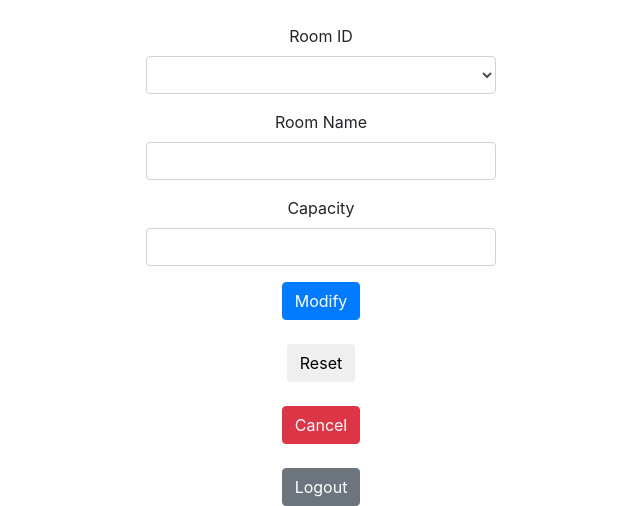
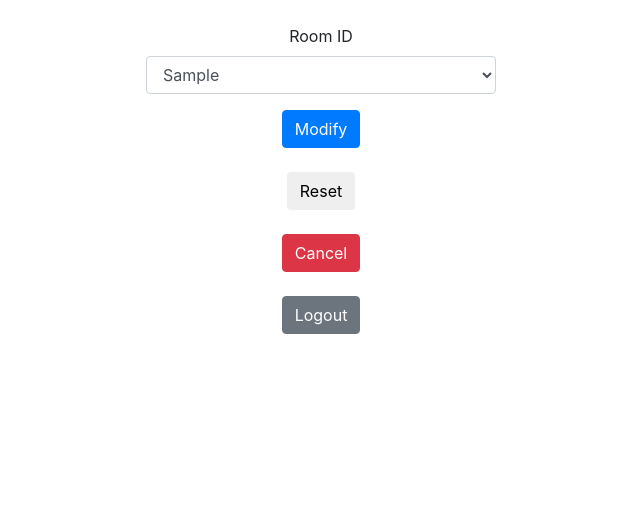
Before and after one commit to MarshallMathers/SoftwareEngineering-Red, a PHP site: page /room/modifyRoom.php in a window 1280 px wide. Shown: the top 506 px of the page, without its empty margins (319-959 px from the left). Run offline with PHP 8.4, Linux system fonts and the light colour scheme; tables that the repository leaves empty or names only in its code hold one stand-in row (values such as "Sample post"); lists and menus that the app fills with data are empty.

Commit message:
Update modifyRoom.php

```diff
--- a/admin/room/modifyRoom.php
+++ b/admin/room/modifyRoom.php
@@ -1,3 +1,16 @@
+<?php
+include '../../dbconfig.php';
+
+$sql = "SELECT RoomID, Room FROM rooms";
+$result = mysqli_query($link,$sql);
+
+if (!$result) {
+    printf("Error: %s\n", mysqli_error($link));
+    exit();
+}
+
+mysqli_close($link);
+?>
 <!DOCTYPE html>
 <html lang="en">
 
@@ -14,18 +27,16 @@
             <div class="col-sm-4"></div>
             <div class="col-sm-4 text-center">
                 <br />
-                <form action="<?php echo $_SERVER['PHP_SELF']; ?>" method="post">
+                <form action="updateRoom.php" method="post">
                     <div class="form-group">
                         <label>Room ID</label>
-                        <select id="room_ID" name="room_ID" class="form-control"></select>
-                    </div>
-                    <div class="form-group">
-                        <label>Room Name</label>
-                        <input type="text" id="room_name" name="room_name" class="form-control" />
-                    </div>
-                    <div class="form-group">
-                        <label>Capacity</label>
-                        <input type="number" id="capacity" name="capacity" min="0" class="form-control" />
+                        <select id="room_ID" name="room_ID" class="form-control">
+						<?php
+						while ($row = mysqli_fetch_array($result)) {
+							echo "<option value='" . $row['RoomID'] . "'>" . $row['Room'] . "</option>";
+						}
+						?>
+						</select>
                     </div>
                     <input type="submit" value="Modify" class="btn btn-primary" />
                     <br />
```
